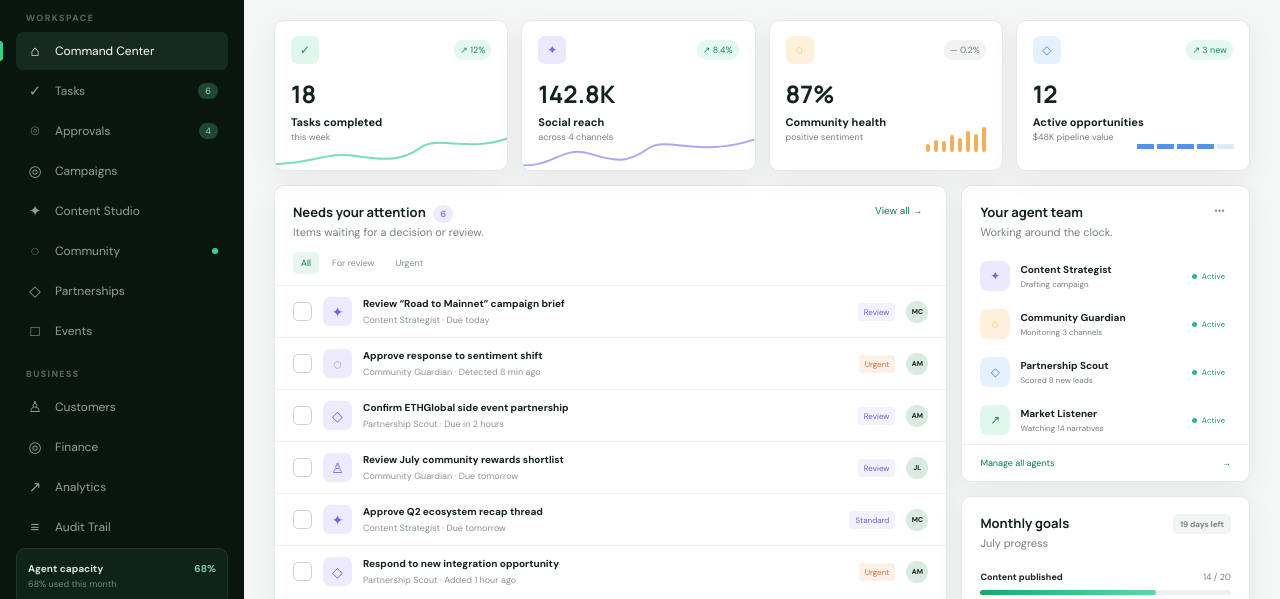
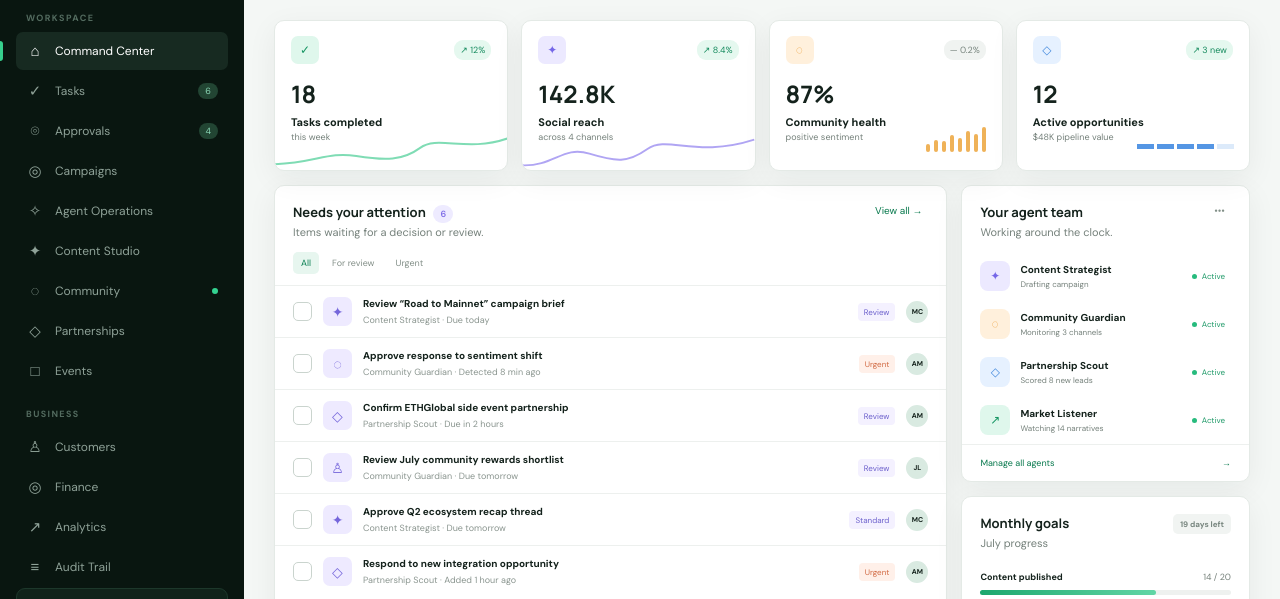
Before and after one commit to Andallyn/Wave, a website: page index.html in a window 1280 px wide. Shown: the part 155-754 px from the top of the page. Drawn offline with Linux system fonts and the light colour scheme.

Commit message:
Add Agent Operations navigation

```diff
--- a/index.html
+++ b/index.html
@@ -20,6 +20,7 @@
         <button class="nav-item" data-page="Tasks"><span>✓</span>Tasks <em id="taskBadge">6</em></button>
         <button class="nav-item" data-page="Approvals"><span>⌾</span>Approvals <em id="approvalBadge">4</em></button>
         <button class="nav-item" data-page="Campaigns"><span>◎</span>Campaigns</button>
+        <button class="nav-item" data-page="Agent Operations"><span>✧</span>Agent Operations</button>
         <button class="nav-item" data-page="Content Studio"><span>✦</span>Content Studio</button>
         <button class="nav-item" data-page="Community"><span>◌</span>Community <i class="status-dot"></i></button>
         <button class="nav-item" data-page="Partnerships"><span>◇</span>Partnerships</button>
```
